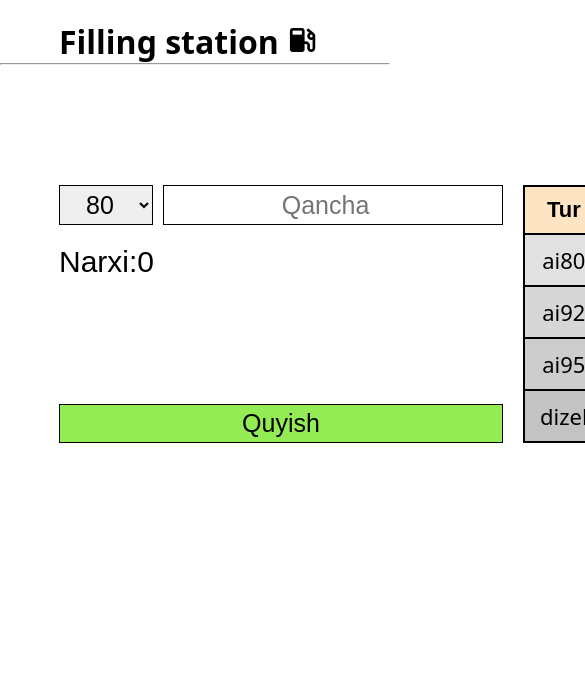
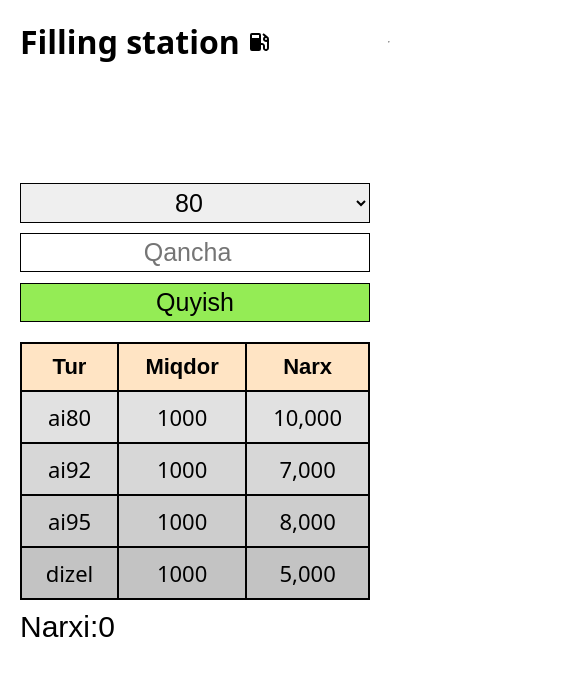
Before and after one commit to svkhrobbeck/filling-station, a plain HTML site: page index.html in a window 390 px wide. Shown: the top 676 px of the page, 585 px wide, since content can reach past the window. Drawn offline with nearby package versions, Linux system fonts and the light colour scheme.

Commit message:
Make responsive

```diff
--- a/css/styles.css
+++ b/css/styles.css
@@ -12,7 +12,7 @@
 
 /** CONTAINER */
 .container {
-  max-width: 80%;
+  max-width: 1200px;
   width: 100%;
   margin: 0 auto;
   padding: 0 20px;
@@ -20,6 +20,7 @@
 
 /** BUTTON */
 .button {
+  display: block;
   padding: 4px 12px;
   border-radius: 0;
   background-color: rgb(148, 236, 85);
@@ -32,6 +33,10 @@
 /* HEADER */
 .header {
   padding: 20px 0;
+  display: flex;
+  align-items: center;
+  gap: 2px;
+  white-space: nowrap;
 }
 
 .header__title {
@@ -48,14 +53,10 @@
 .form {
   display: flex;
   flex-direction: column;
-}
-
-.form:not(:last-child) {
   margin-right: 20px;
 }
 
 .form__fields {
-  max-width: 60%;
   width: 100%;
   display: flex;
   gap: 10px;
@@ -72,7 +73,7 @@
   flex-grow: 1;
 }
 
-.form__price-text {
+.fuel__price-text {
   font-size: 30px;
   font-family: "Arimo", sans-serif;
   font-weight: 400;
@@ -80,9 +81,14 @@
   display: flex;
   align-items: center;
   font-family: "Arimo", sans-serif;
+  margin-top: 10px;
 }
 
 /* TABLE */
+.table-wrappwer {
+  flex-grow: 1;
+}
+
 .table {
   width: 100%;
 }
@@ -128,3 +134,32 @@ td {
 .dizel {
   background-color: rgb(195, 195, 195);
 }
+
+/*! MEDIA QUERIES */
+@media only screen and (max-width: 1024px) {
+  .fuel__container {
+    flex-direction: column;
+  }
+
+  .form {
+    margin-right: 0;
+    margin-bottom: 20px;
+  }
+
+  .form__fields {
+    width: 100%;
+    max-width: 100%;
+  }
+}
+
+@media only screen and (max-width: 576px) {
+  .table-wrappwer {
+    width: 100%;
+    overflow-x: auto;
+  }
+
+  .form__fields {
+    flex-direction: column;
+    margin-bottom: 50px;
+  }
+}
--- a/index.html
+++ b/index.html
@@ -4,15 +4,26 @@
     <meta charset="UTF-8" />
     <meta name="viewport" content="width=device-width, initial-scale=1.0" />
     <title>Fuels Practice</title>
-    <link href="https://unpkg.com/boxicons@2.1.4/css/boxicons.min.css" rel="stylesheet" />
+
+    <!-- Google fonts -->
     <link rel="stylesheet" href="https://fonts.googleapis.com/css2?family=Material+Symbols+Outlined:opsz,wght,FILL,GRAD@48,400,0,0" />
+
+    <!-- styles -->
     <link rel="stylesheet" href="css/styles.css" />
   </head>
   <body>
     <!-- HEADER -->
     <header class="header">
       <div class="container">
-        <h1 class="header__title">Filling station <i class="bx bxs-gas-pump"></i></h1>
+        <h1 class="header__title">
+          <span>Filling station</span>
+          <svg xmlns="http://www.w3.org/2000/svg" width="24" height="24">
+            <path
+              fill="#000"
+              d="m19.616 6.48.014-.017-4-3.24-1.26 1.554 2.067 1.674a2.99 2.99 0 0 0-1.394 3.062c.15.899.769 1.676 1.57 2.111.895.487 1.68.442 2.378.194L18.976 18a.996.996 0 0 1-1.39.922.995.995 0 0 1-.318-.217.996.996 0 0 1-.291-.705L17 16a2.98 2.98 0 0 0-.877-2.119A3 3 0 0 0 14 13h-1V5a2 2 0 0 0-2-2H4a2 2 0 0 0-2 2v14a2 2 0 0 0 2 2h7a2 2 0 0 0 2-2v-4h1c.136 0 .267.027.391.078a1.028 1.028 0 0 1 .531.533A.994.994 0 0 1 15 16l-.024 2c0 .406.079.799.236 1.168.151.359.368.68.641.951a2.97 2.97 0 0 0 2.123.881c.406 0 .798-.078 1.168-.236.358-.15.68-.367.951-.641A2.983 2.983 0 0 0 20.976 18L21 9a2.997 2.997 0 0 0-1.384-2.52zM11 8H4V5h7v3zm7 2a1 1 0 1 1 0-2 1 1 0 0 1 0 2z"
+            />
+          </svg>
+        </h1>
       </div>
       <hr />
     </header>
@@ -20,16 +31,17 @@
     <!-- MAIN -->
     <main class="main-content">
       <section class="fuel">
-        <div class="fuel__container container">
+        <div class="container">
+          <div class="fuel__container">
             <form class="form" id="form">
               <div class="form__fields">
                 <select class="form__field" id="select" title="Yoqilgi turi"></select>
                 <input class="form__field" id="input" type="number" placeholder="Qancha" />
               </div>
-            <p class="form__price-text">Narxi: <span id="price">0</span></p>
               <button class="button" type="submit">Quyish</button>
             </form>
 
+            <div class="table-wrappwer">
               <table class="table" id="table">
                 <thead>
                   <tr>
@@ -41,6 +53,9 @@
                 <tbody></tbody>
               </table>
             </div>
+          </div>
+          <p class="fuel__price-text">Narxi: <span id="price">0</span></p>
+        </div>
       </section>
     </main>
 
```
Lines whose indentation alone changed are shown as unchanged.
